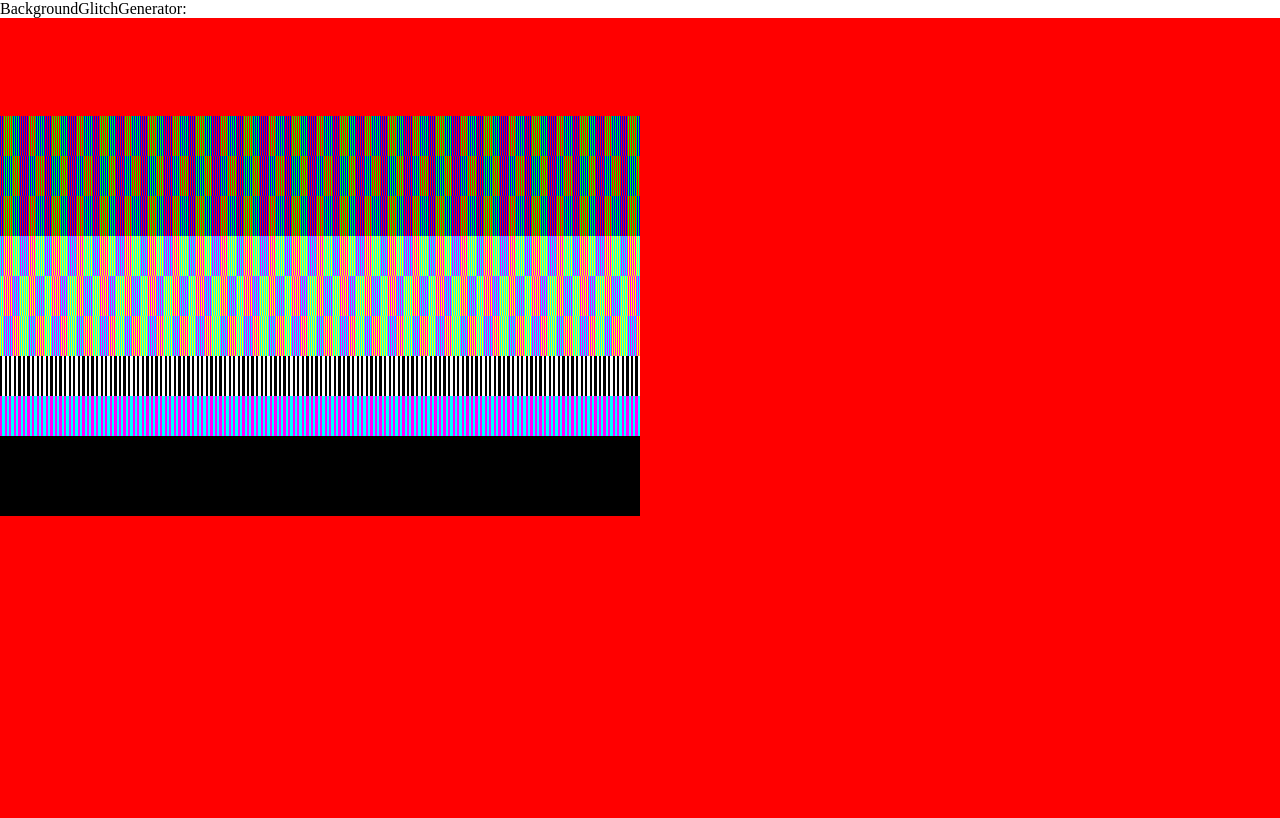
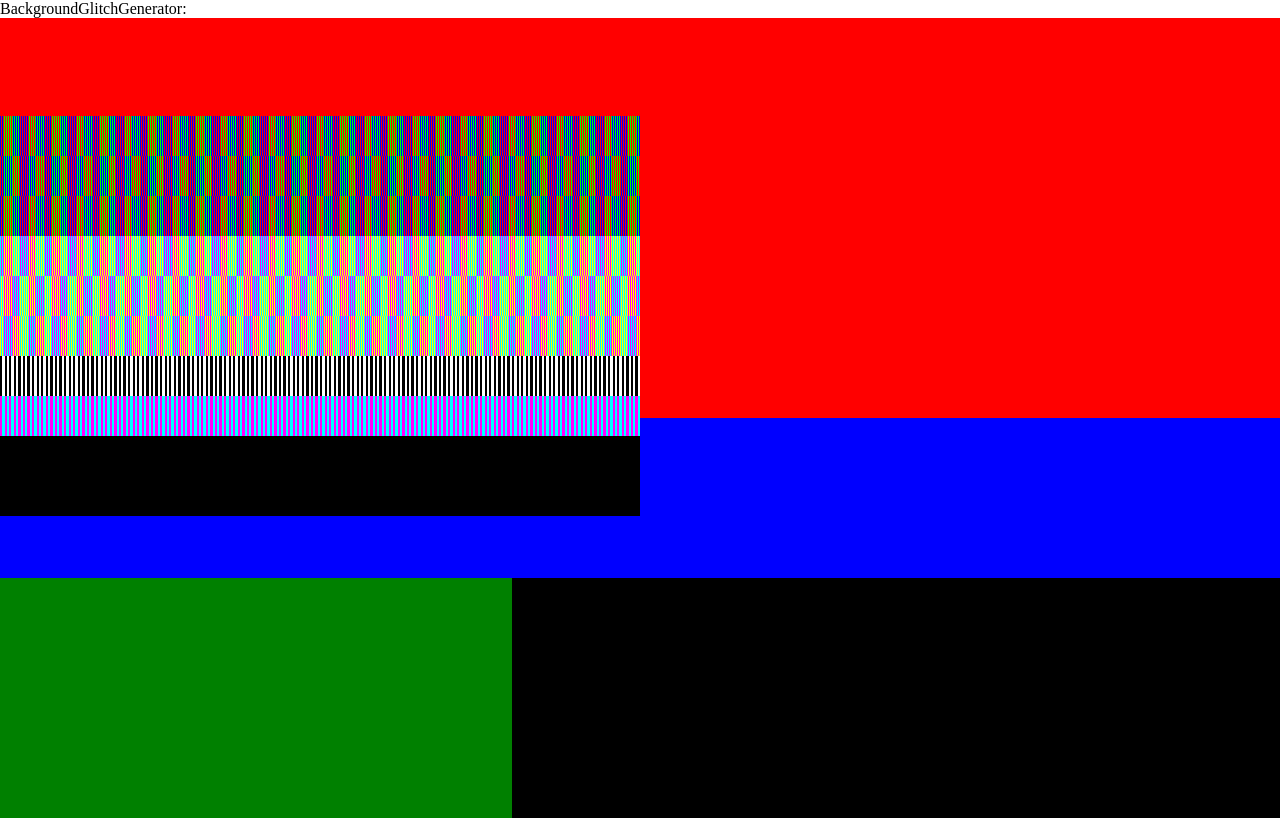
Before and after one commit to osequi/react-background-glitch, a Next.js app: page / in a window 1280 px wide. Built offline with nearby package versions, Linux system fonts and the light colour scheme.

Commit message:
The generator works fine

```diff
--- a/src/components/BackgroundGlitchGenerator/BackgroundGlitchGenerator.js
+++ b/src/components/BackgroundGlitchGenerator/BackgroundGlitchGenerator.js
@@ -13,11 +13,6 @@ import BackgroundGlitch from "../BackgroundGlitch";
 const propTypes = {
   cols: PropTypes.shape({
     /**
-     * The number of columns
-     * @type {number}
-     */
-    number: PropTypes.number,
-    /**
      * The widths of the columns.
      * It's usually 100% to cover the screen width
      * @type {array}
@@ -26,6 +21,8 @@ const propTypes = {
     /**
      * The heights of the columns
      * It's usually random, summing up to 100%
+     * The items must be in an ascendent order
+     * @example ['10%', '11%']
      * @type {array}
      */
     heights: PropTypes.arrayOf(PropTypes.string),
@@ -73,13 +70,16 @@ const propTypes = {
  */
 const defaultProps = {
   columns: {
-    number: 1,
-    widths: ["100%"],
-    heights: ["100%"],
-    corners: ["to left"],
+    widths: ["100%", "100%", "40vw"],
+    heights: ["50%", "70%", "100%"],
+    corners: ["to left", "to right"],
     angles: null,
   },
-  palettes: [{ colors: ["red", "red"], colorWidths: ["0%", "100%"] }],
+  palettes: [
+    { colors: ["red", "red"], colorWidths: ["0%", "100%"] },
+    { colors: ["blue", "blue"], colorWidths: ["0%", "100%"] },
+    { colors: ["green", "green"], colorWidths: ["0%", "100%"] },
+  ],
 };
 
 /**
@@ -92,9 +92,9 @@ const Container = styled("div")((props) => ({}));
  */
 const BackgroundGlitchGenerator = (props) => {
   const { columns, palettes } = props;
-  const { number, widths, heights, corners, angles } = columns;
+  const { widths, heights, corners, angles } = columns;
 
-  const nrOfColumns = Array(number).fill("x");
+  const nrOfColumns = Array(widths.length).fill("x");
 
   const backgroundSize =
     nrOfColumns &&
```
